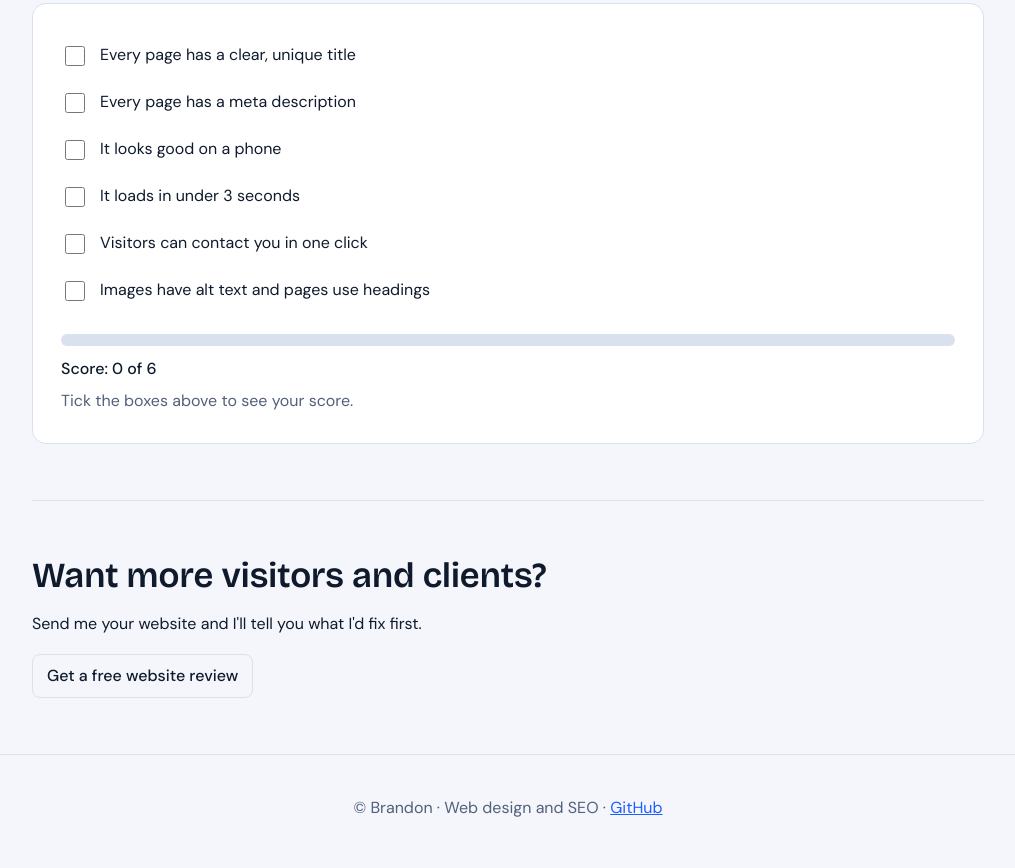
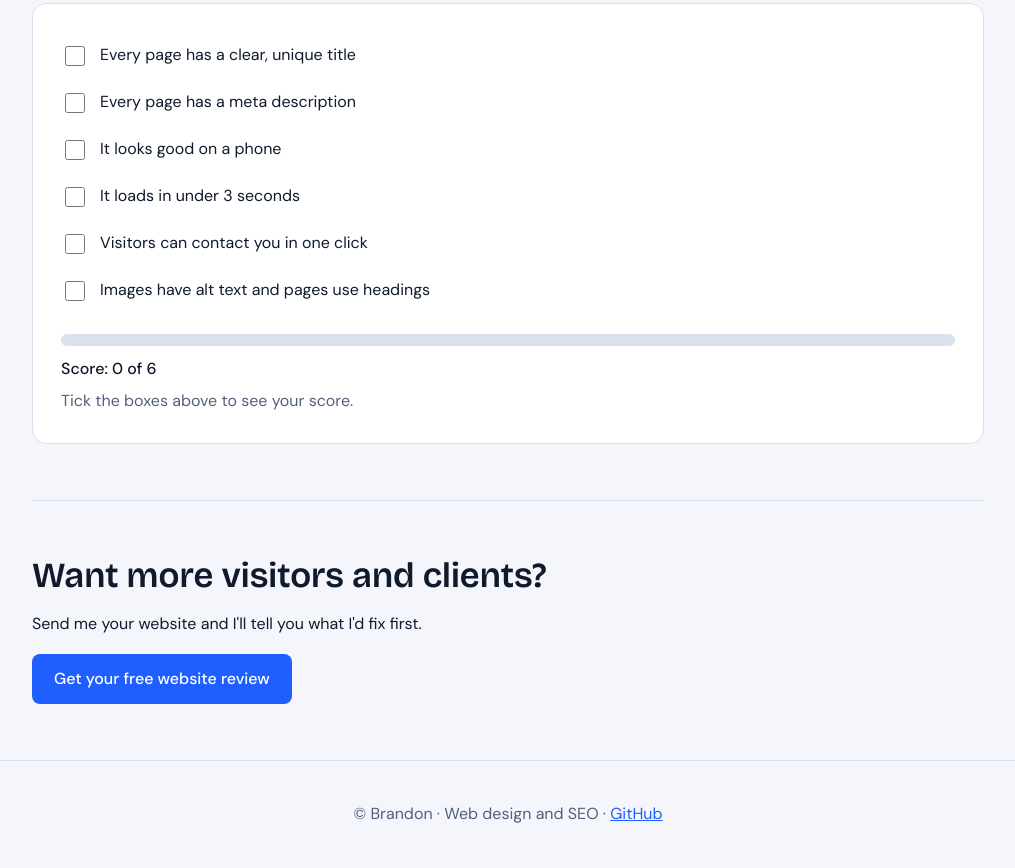
Before and after one commit to brandon1291/brandon1291.github.io, a plain HTML site: page index.html in a window 1280 px wide. Shown: the part 1508-2376 px from the top of the page, without its empty margins (132-1147 px from the left). Drawn offline with nearby package versions, Linux system fonts and the light colour scheme.

Commit message:
Update index.html

```diff
--- a/index.html
+++ b/index.html
@@ -78,7 +78,7 @@
     <section id="contact">
       <h2>Want more visitors and clients?</h2>
       <p>Send me your website and I'll tell you what I'd fix first.</p>
-      <a class="btn ghost" href="#contact">Get a free website review</a>
+   <a class="btn" href="mailto:YOUR-EMAIL">Get your free website review</a>
     </section>
   </main>
 
```
